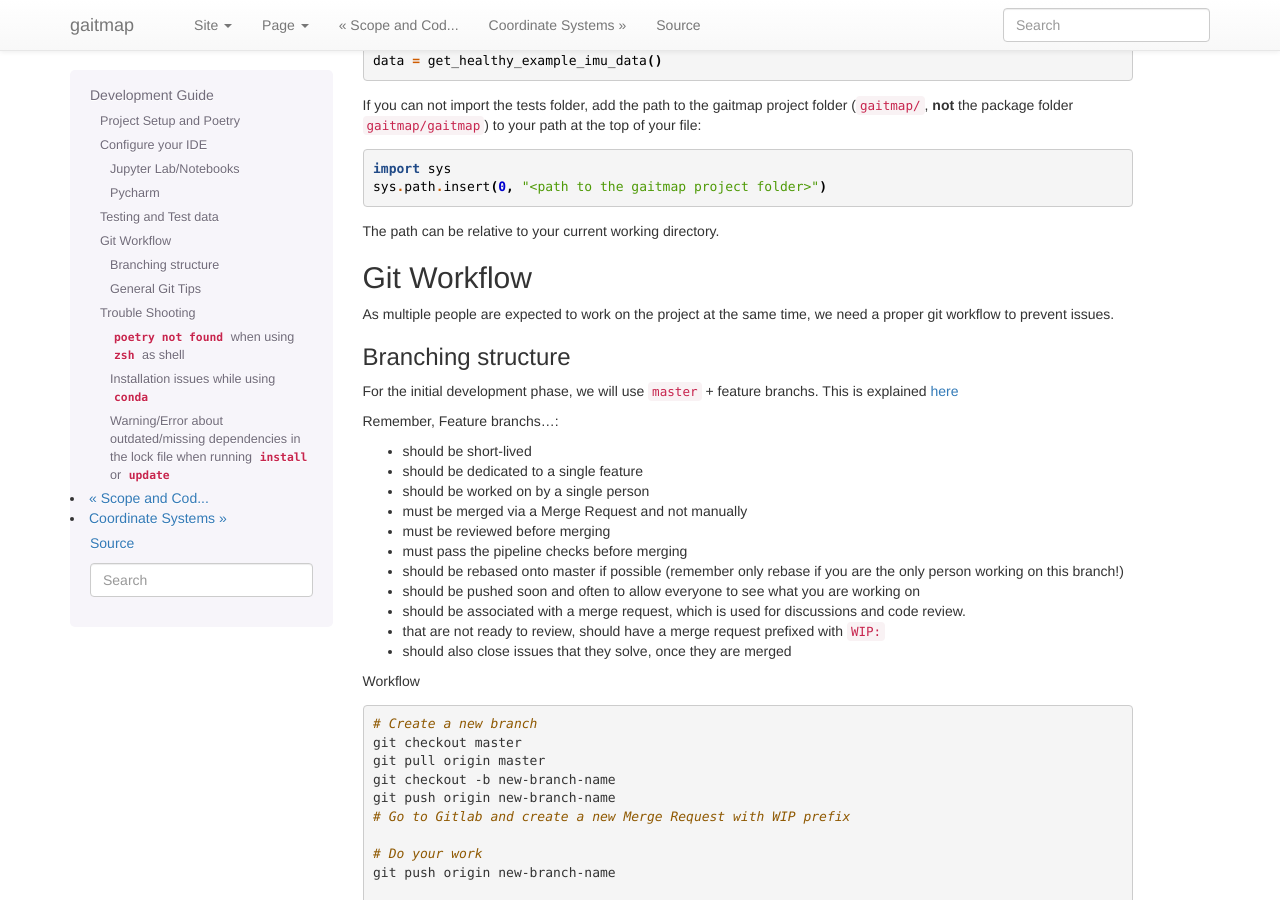
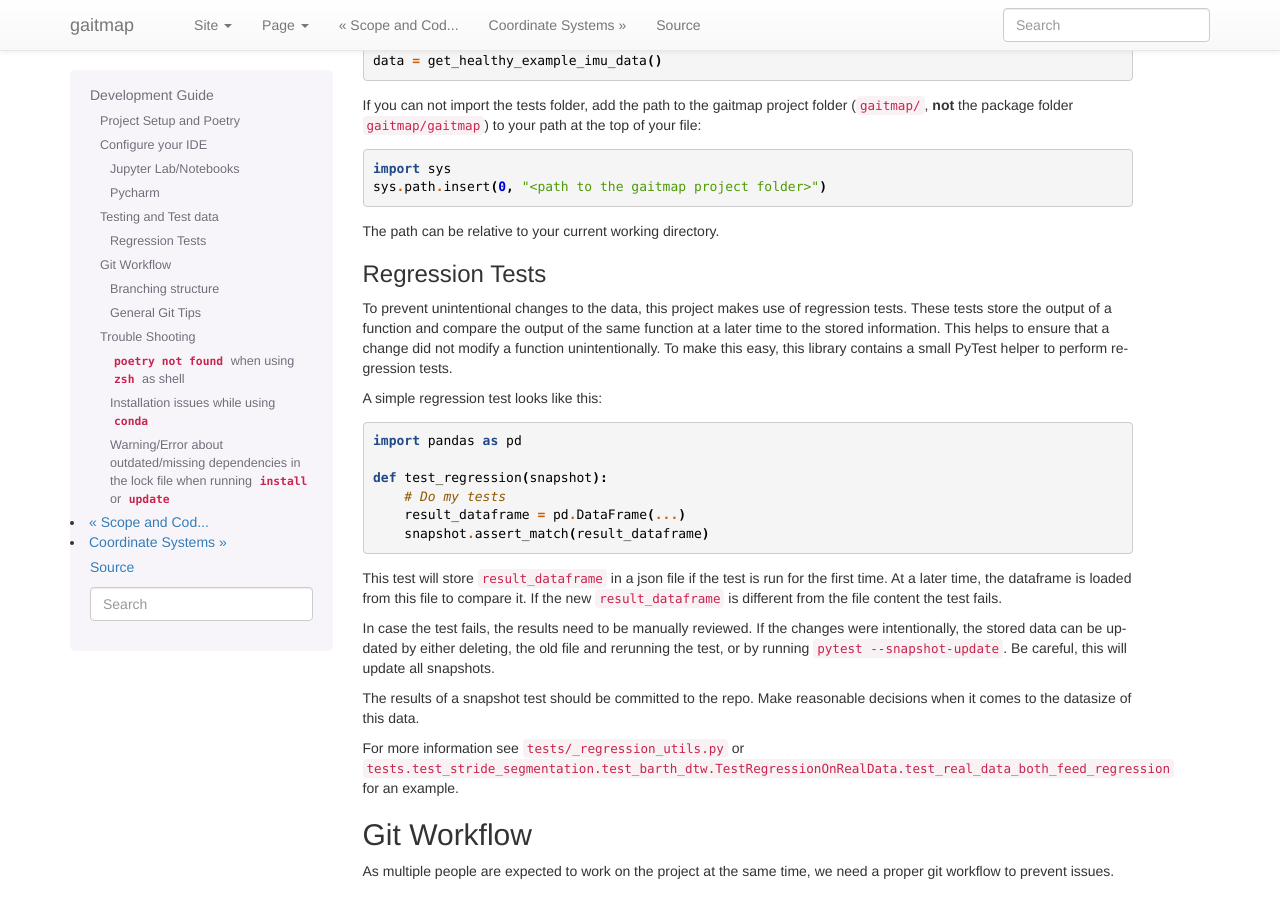
Before and after one commit to mad-lab-fau/gaitmap, a Sphinx documentation site: the page built from docs/guides/Development-Guide.md, in a window 1280 px wide and 900 px high, scrolled down 1634 px. Built offline with Sphinx 7.4.7, drawn with Linux system fonts in a browser that asks for light colours; pages that are not in the unit, such as notebooks, are missing from menus.

Commit message:
Documented regression tests

````diff
--- a/docs/guides/Development-Guide.md
+++ b/docs/guides/Development-Guide.md
@@ -112,6 +112,41 @@ sys.path.insert(0, "<path to the gaitmap project folder>")
 
 The path can be relative to your current working directory.
 
+### Regression Tests
+
+To prevent unintentional changes to the data, this project makes use of regression tests.
+These tests store the output of a function and compare the output of the same function at a later time to the stored
+information.
+This helps to ensure that a change did not modify a function unintentionally.
+To make this easy, this library contains a small PyTest helper to perform regression tests.
+
+A simple regression test looks like this:
+
+```python
+import pandas as pd
+
+def test_regression(snapshot):
+    # Do my tests
+    result_dataframe = pd.DataFrame(...)
+    snapshot.assert_match(result_dataframe)
+```
+
+This test will store `result_dataframe` in a json file if the test is run for the first time.
+At a later time, the dataframe is loaded from this file to compare it.
+If the new `result_dataframe` is different from the file content the test fails.
+
+In case the test fails, the results need to be manually reviewed.
+If the changes were intentionally, the stored data can be updated by either deleting, the old file
+and rerunning the test, or by running ` pytest --snapshot-update`. Be careful, this will update all snapshots.
+
+The results of a snapshot test should be committed to the repo.
+Make reasonable decisions when it comes to the datasize of this data.
+
+For more information see `tests/_regression_utils.py` or
+`tests.test_stride_segmentation.test_barth_dtw.TestRegressionOnRealData.test_real_data_both_feed_regression` for an
+ example.
+
+
 ## Git Workflow
 
 As multiple people are expected to work on the project at the same time, we need a proper git workflow to prevent issues.
````
